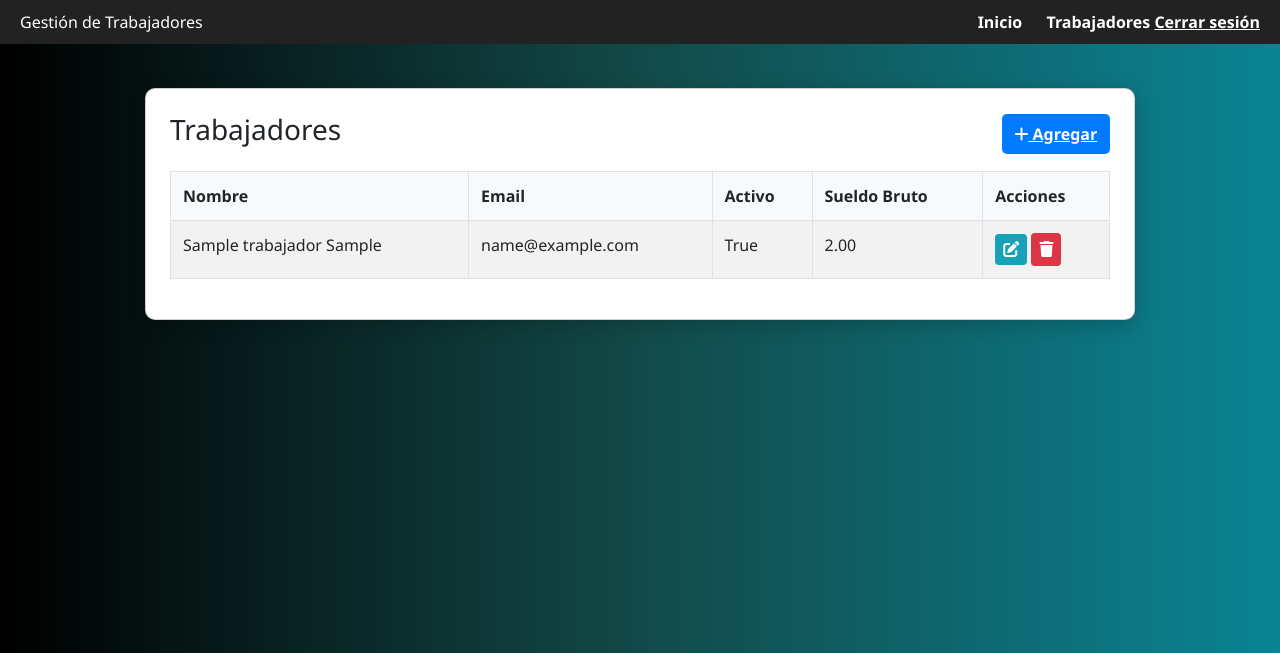
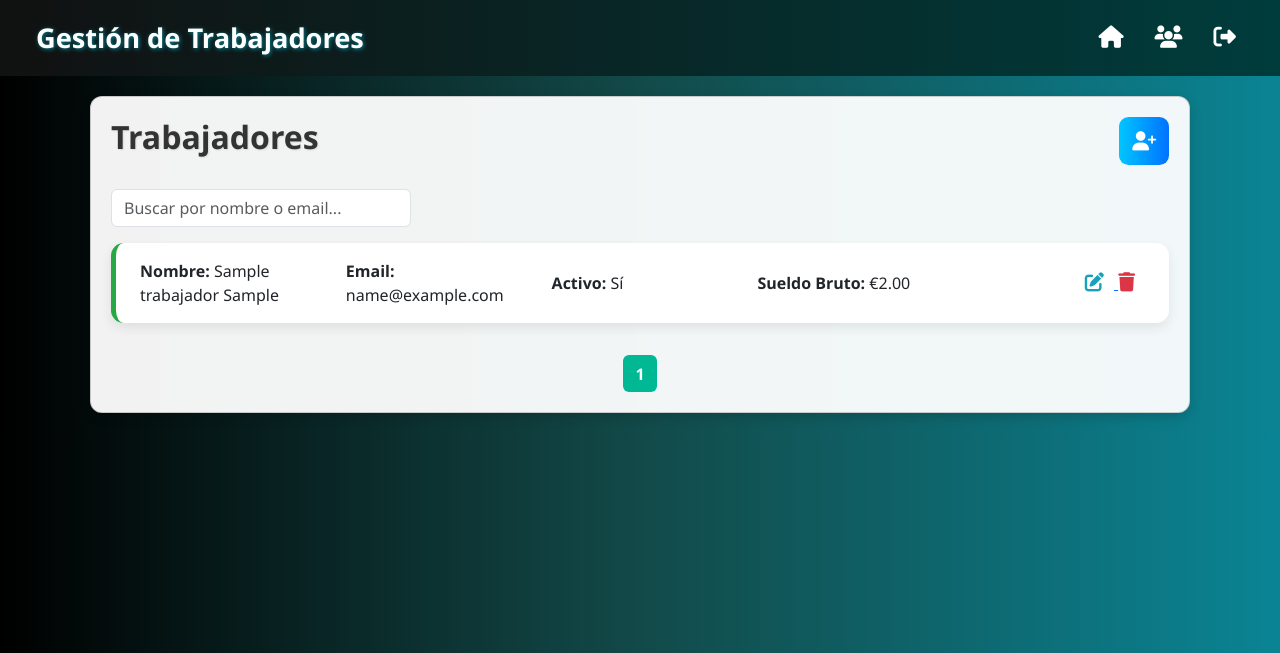
Before and after one commit to efasoft/trabajadores, a Django app: page /listar/ in a window 1280 px wide. Shown: the top 653 px of the page. Run offline with Django 5.2, Linux system fonts and the light colour scheme; a user stored in the database is signed in; tables that the repository leaves empty hold one stand-in row (values such as "Sample post"); some libraries are stand-ins or nearby versions.

Commit message:
Trabajadores - APP Trabajadores - Lista - Cambio de diseño

```diff
--- a/templates/base.html
+++ b/templates/base.html
@@ -5,38 +5,50 @@
   <meta charset="UTF-8">
   <title>{% block title %}Gestión de Trabajadores{% endblock %}</title>
 
-  <!-- Bootstrap 5 desde CDN -->
+  <!-- Bootstrap 5 -->
   <link href="https://cdn.jsdelivr.net/npm/bootstrap@5.3.0/dist/css/bootstrap.min.css" rel="stylesheet">
 
-  <!-- FontAwesome Free -->
+  <!-- FontAwesome -->
   <link href="https://cdnjs.cloudflare.com/ajax/libs/font-awesome/6.5.0/css/all.min.css" rel="stylesheet">
 
   <!-- SweetAlert2 -->
   <script src="https://cdn.jsdelivr.net/npm/sweetalert2@11"></script>
 
-  <!-- CSS personalizado -->
+  <!-- Estilos personalizados -->
   <link rel="stylesheet" href="{% static 'css/styles.css' %}">
   <style>
     body {
       margin: 0;
       font-family: 'Segoe UI', sans-serif;
-            background: -webkit-linear-gradient(90deg, #000000,#124a49,#0a8494);background: linear-gradient(90deg, #000000,#124a49,#0a8494);
+      background: linear-gradient(90deg, #000000, #124a49, #0a8494);
     }
 
-        header {
-            background-color: #222;
-            color: white;
-            padding: 10px 20px;
-            display: flex;
-            justify-content: space-between;
-            align-items: center;
+    .navbar-custom {
+      background-color: #111;
+      background: linear-gradient(to right, #111, #003c3c);
+      padding: 0.8rem 1.5rem;
     }
 
-        header a {
-            color: white;
-            text-decoration: none;
-            margin-left: 20px;
-            font-weight: bold;
+    .navbar-brand {
+      font-size: 1.7rem;
+      font-weight: 700;
+      color: #fff;
+      text-shadow: 1px 1px 4px #0a8494;
+    }
+
+    .navbar-nav .nav-link {
+      color: #fff;
+      font-size: 1.2rem;
+      margin-left: 15px;
+      transition: color 0.3s ease;
+    }
+
+    .navbar-nav .nav-link:hover {
+      color: #00d4ff;
+    }
+
+    .nav-icon {
+      font-size: 1.4rem;
     }
 
     .container {
@@ -52,26 +64,62 @@
       font-size: 1em;
       padding: 0;
     }
+
+    @media (max-width: 767px) {
+      .navbar-brand {
+        font-size: 1.4rem;
+      }
+      .nav-icon {
+        font-size: 1.2rem;
+      }
+    }
   </style>
 </head>
 <body>
-    <header>
-        <div>Gestión de Trabajadores</div>
-        <nav>
-            <a href="{% url 'home' %}">Inicio</a>
-            <a href="{% url 'trabajadores:listar' %}">Trabajadores</a>
+
+<!-- Barra de Navegación -->
+<nav class="navbar navbar-expand-lg navbar-custom">
+  <div class="container-fluid">
+    <a class="navbar-brand" href="#">Gestión de Trabajadores</a>
+
+    <button class="navbar-toggler text-white" type="button" data-bs-toggle="collapse" data-bs-target="#navbarNav">
+      <span class="navbar-toggler-icon"><i class="fa fa-bars text-white"></i></span>
+    </button>
+
+    <div class="collapse navbar-collapse justify-content-end" id="navbarNav">
+      <ul class="navbar-nav align-items-center">
+        <li class="nav-item">
+          <a class="nav-link" href="{% url 'home' %}" data-bs-toggle="tooltip" data-bs-placement="bottom" title="Inicio">
+            <i class="fas fa-house nav-icon"></i>
+          </a>
+        </li>
+        <li class="nav-item">
+          <a class="nav-link" href="{% url 'trabajadores:listar' %}" data-bs-toggle="tooltip" data-bs-placement="bottom" title="Trabajadores">
+            <i class="fas fa-users nav-icon"></i>
+          </a>
+        </li>
+        <li class="nav-item">
           {% if user.is_authenticated %}
-                <button class="btn-link" onclick="confirmarCerrarSesion()">Cerrar sesión</button>
+            <a class="nav-link" href="#" onclick="confirmarCerrarSesion()" data-bs-toggle="tooltip" data-bs-placement="bottom" title="Cerrar sesión">
+              <i class="fas fa-sign-out-alt nav-icon"></i>
+            </a>
           {% else %}
-                <a href="{% url 'usuarios:login' %}">Iniciar sesión</a>
+            <a class="nav-link" href="{% url 'usuarios:login' %}" data-bs-toggle="tooltip" data-bs-placement="bottom" title="Iniciar sesión">
+              <i class="fas fa-sign-in-alt nav-icon"></i>
+            </a>
           {% endif %}
+        </li>
+      </ul>
+    </div>
+  </div>
 </nav>
-    </header>
 
+<!-- Contenido -->
 <div class="container">
   {% block content %}{% endblock %}
 </div>
 
+<!-- Scripts -->
 <script>
   function confirmarCerrarSesion() {
     Swal.fire({
@@ -89,6 +137,16 @@
       }
     });
   }
+
+  // Inicializar tooltips de Bootstrap
+  document.addEventListener("DOMContentLoaded", function () {
+    const tooltipTriggerList = [].slice.call(document.querySelectorAll('[data-bs-toggle="tooltip"]'));
+    tooltipTriggerList.map(function (tooltipTriggerEl) {
+      return new bootstrap.Tooltip(tooltipTriggerEl);
+    });
+  });
 </script>
+
+<script src="https://cdn.jsdelivr.net/npm/bootstrap@5.3.0/dist/js/bootstrap.bundle.min.js"></script>
 </body>
 </html>
--- a/trabajadores/templates/trabajadores/lista.html
+++ b/trabajadores/templates/trabajadores/lista.html
@@ -1,48 +1,129 @@
 {% extends 'base.html' %}
 {% block title %}Lista de Trabajadores{% endblock %}
+
 {% block content %}
 <style>
-  body
-  .card { background:white; padding:1.5rem; border-radius:10px; box-shadow:0 5px 20px rgba(0,0,0,0.2); margin:auto; margin-top:3vh; max-width:90%; }
-  .btn-primary { background:#007bff; color:white; padding:.5rem .8rem; border:none; border-radius:5px; font-weight:bold; cursor:pointer; }
-  .btn-primary:hover { opacity:0.9; }
-  .table { width:100%; border-collapse:collapse; }
-  .table th, .table td { padding:.75rem; border:1px solid #dee2e6; }
-  .table th { background:#f8f9fa; }
-  .btn-sm { padding:.3rem .5rem; border:none; border-radius:4px; cursor:pointer; }
-  .btn-info { background:#17a2b8; color:white; }
-  .btn-danger { background:#dc3545; color:white; }
-  .btn-info:hover, .btn-danger:hover { opacity:0.9; }
+  .page-title {
+    font-family: 'Segoe UI', sans-serif;
+    font-size: 2rem;
+    font-weight: 700;
+    color: #333;
+    text-shadow: 1px 1px 2px rgba(0, 0, 0, 0.1);
+  }
+
+  .btn-icon {
+    background: linear-gradient(to right, #00c6ff, #0072ff);
+    color: white;
+    border: none;
+    border-radius: 0.6rem;
+    padding: 0.6rem 0.8rem;
+    font-size: 1.2rem;
+    transition: 0.3s;
+  }
+
+  .btn-icon:hover {
+    background: #005ecb;
+    transform: scale(1.05);
+  }
+
+  .search-box {
+    max-width: 300px;
+    margin-bottom: 1rem;
+  }
+
+  .card-row {
+    display: flex;
+    flex-direction: column;
+    gap: 1rem;
+  }
+
+  .card-trabajador {
+    background: white;
+    border-left: 5px solid #28a745;
+    padding: 1rem 1.5rem;
+    border-radius: 0.8rem;
+    box-shadow: 0 5px 12px rgba(0, 0, 0, 0.08);
+    transition: all 0.3s ease;
+  }
+
+  .card-trabajador:hover {
+    transform: scale(1.01);
+    box-shadow: 0 8px 16px rgba(0, 0, 0, 0.15);
+  }
+
+  .card-trabajador .row {
+    align-items: center;
+  }
+
+  .acciones i {
+    font-size: 1.2rem;
+    margin-right: 10px;
+    cursor: pointer;
+    transition: 0.3s;
+  }
+
+  .acciones i.fa-edit { color: #17a2b8; }
+  .acciones i.fa-trash { color: #dc3545; }
+  .acciones i:hover { transform: scale(1.2); }
+
+  .pagination {
+    margin-top: 2rem;
+    display: flex;
+    justify-content: center;
+    gap: 0.5rem;
+  }
+
+  .pagination button {
+    background-color: #0072ff;
+    color: white;
+    border: none;
+    padding: 0.4rem 0.8rem;
+    border-radius: 6px;
+    cursor: pointer;
+    font-weight: 600;
+  }
+
+  .pagination button:hover {
+    background-color: #005ecb;
+  }
+
+  .pagination .active {
+    background-color: #00b894;
+  }
+
 </style>
 
 <div class="card">
-  <div style="display:flex; justify-content:space-between; align-items:center; margin-bottom:1rem;">
-    <h3>Trabajadores</h3>
-    <a href="{% url 'trabajadores:crear' %}" class="btn-primary"><i class="fas fa-plus"></i> Agregar</a>
+  <div class="d-flex justify-content-between align-items-center mb-4">
+    <h3 class="page-title">Trabajadores</h3>
+    <a href="{% url 'trabajadores:crear' %}" class="btn-icon" data-bs-toggle="tooltip" title="Agregar nuevo trabajador">
+      <i class="fas fa-user-plus"></i>
+    </a>
   </div>
-  <table class="table table-striped">
-    <thead>
-      <tr><th>Nombre</th><th>Email</th><th>Activo</th><th>Sueldo Bruto</th><th>Acciones</th></tr>
-    </thead>
-    <tbody>
-      {% for t in trabajadores %}
 
-      <tr>
-        <td>{{ t.nombres }} {{ t.apellidos }}</td>
-        <td>{{ t.email }}</td>
-        <td>{{ t.activo }}</td>
-        <td>{{ t.sueldo_bruto }}</td>
-        <td>
-          <a href="{% url 'trabajadores:editar' t.id %}" class="btn-sm btn-info"><i class="fas fa-edit"></i></a>
-          <button onclick="confirmDel({{ t.id }})" class="btn-sm btn-danger"><i class="fas fa-trash"></i></button>
-        </td>
-      </tr>
+  <input type="text" id="searchInput" class="form-control search-box" placeholder="Buscar por nombre o email...">
 
-      {% empty %}
-      <tr><td colspan="5" style="text-align:center;">No hay trabajadores</td></tr>
-      {% endfor %}
-    </tbody>
-  </table>
+  <div id="trabajadoresContainer" class="card-row">
+    {% for t in trabajadores %}
+    <div class="card-trabajador" data-nombre="{{ t.nombres|lower }} {{ t.apellidos|lower }}" data-email="{{ t.email|lower }}">
+      <div class="row">
+        <div class="col-md"><strong>Nombre:</strong> {{ t.nombres }} {{ t.apellidos }}</div>
+        <div class="col-md"><strong>Email:</strong> {{ t.email }}</div>
+        <div class="col-md"><strong>Activo:</strong> {{ t.activo|yesno:"Sí,No" }}</div>
+        <div class="col-md"><strong>Sueldo Bruto:</strong> €{{ t.sueldo_bruto }}</div>
+        <div class="col-md acciones text-end">
+          <a href="{% url 'trabajadores:editar' t.id %}" title="Editar">
+            <i class="fas fa-edit" data-bs-toggle="tooltip"></i>
+          </a>
+          <i class="fas fa-trash" onclick="confirmDel({{ t.id }})" title="Eliminar" data-bs-toggle="tooltip"></i>
+        </div>
+      </div>
+    </div>
+    {% endfor %}
+  </div>
+
+  <!-- Pagination -->
+  <div class="pagination" id="paginacion"></div>
 </div>
 
 <script>
@@ -56,5 +137,62 @@ function confirmDel(id) {
     cancelButtonText:'Cancelar'
   }).then(r => { if (r.isConfirmed) window.location.href = '/eliminar/' + id + '/'; });
 }
+
+// Init Tooltips
+document.addEventListener("DOMContentLoaded", function () {
+  const tooltipTriggerList = [].slice.call(document.querySelectorAll('[data-bs-toggle="tooltip"]'));
+  tooltipTriggerList.map(el => new bootstrap.Tooltip(el));
+});
+
+// Búsqueda en vivo + paginación
+document.addEventListener("DOMContentLoaded", () => {
+  const searchInput = document.getElementById("searchInput");
+  const container = document.getElementById("trabajadoresContainer");
+  const paginacion = document.getElementById("paginacion");
+  const elementos = Array.from(container.children);
+  const porPagina = 5;
+  let paginaActual = 1;
+
+  function filtrar() {
+    const query = searchInput.value.toLowerCase();
+    return elementos.filter(el =>
+      el.dataset.nombre.includes(query) || el.dataset.email.includes(query)
+    );
+  }
+
+  function renderPagina(items, pagina) {
+    container.innerHTML = "";
+    const start = (pagina - 1) * porPagina;
+    const end = start + porPagina;
+    const paginaItems = items.slice(start, end);
+    paginaItems.forEach(el => container.appendChild(el));
+  }
+
+  function renderPaginacion(items) {
+    paginacion.innerHTML = "";
+    const total = Math.ceil(items.length / porPagina);
+    for (let i = 1; i <= total; i++) {
+      const btn = document.createElement("button");
+      btn.textContent = i;
+      if (i === paginaActual) btn.classList.add("active");
+      btn.addEventListener("click", () => {
+        paginaActual = i;
+        renderPagina(items, paginaActual);
+        renderPaginacion(items);
+      });
+      paginacion.appendChild(btn);
+    }
+  }
+
+  function actualizarVista() {
+    const filtrados = filtrar();
+    paginaActual = 1;
+    renderPagina(filtrados, paginaActual);
+    renderPaginacion(filtrados);
+  }
+
+  searchInput.addEventListener("input", actualizarVista);
+  actualizarVista();
+});
 </script>
 {% endblock %}
```
Lines whose indentation alone changed are shown as unchanged.
